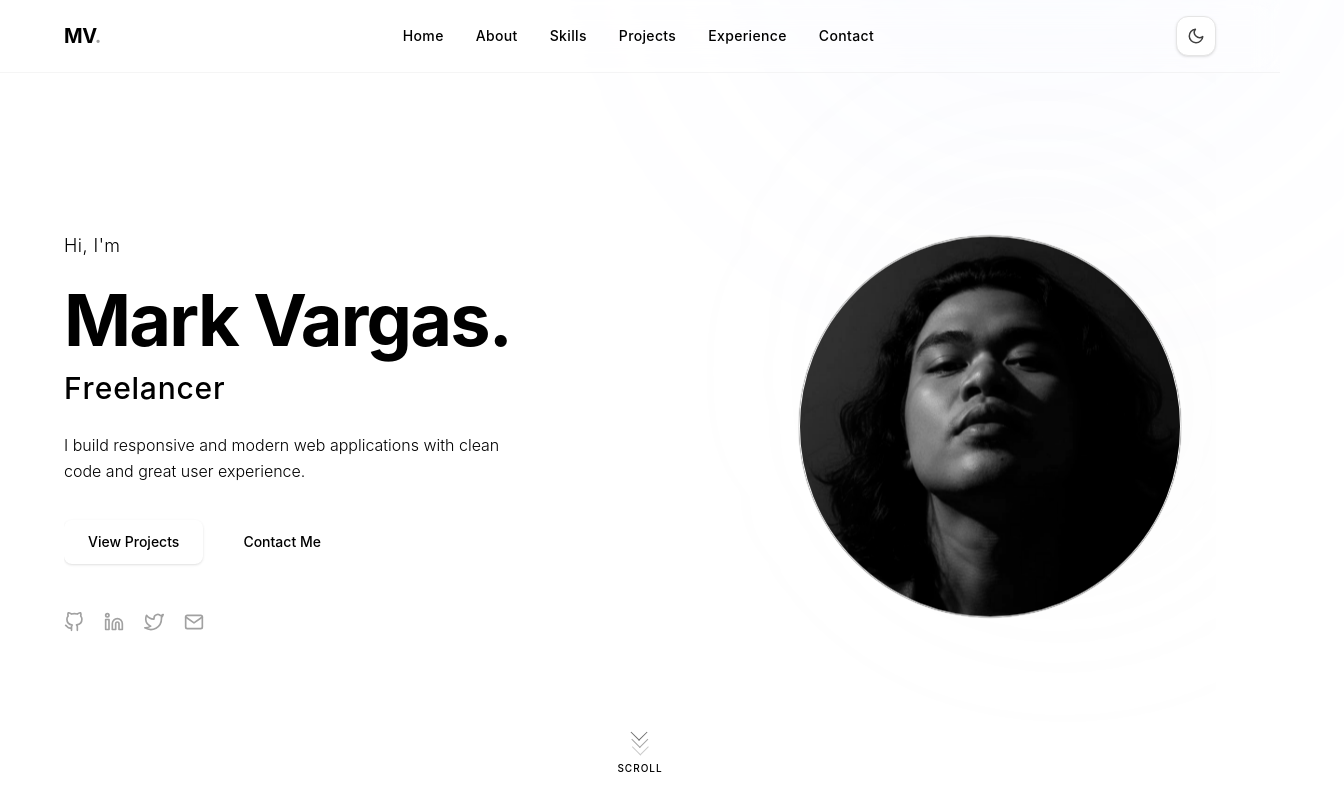
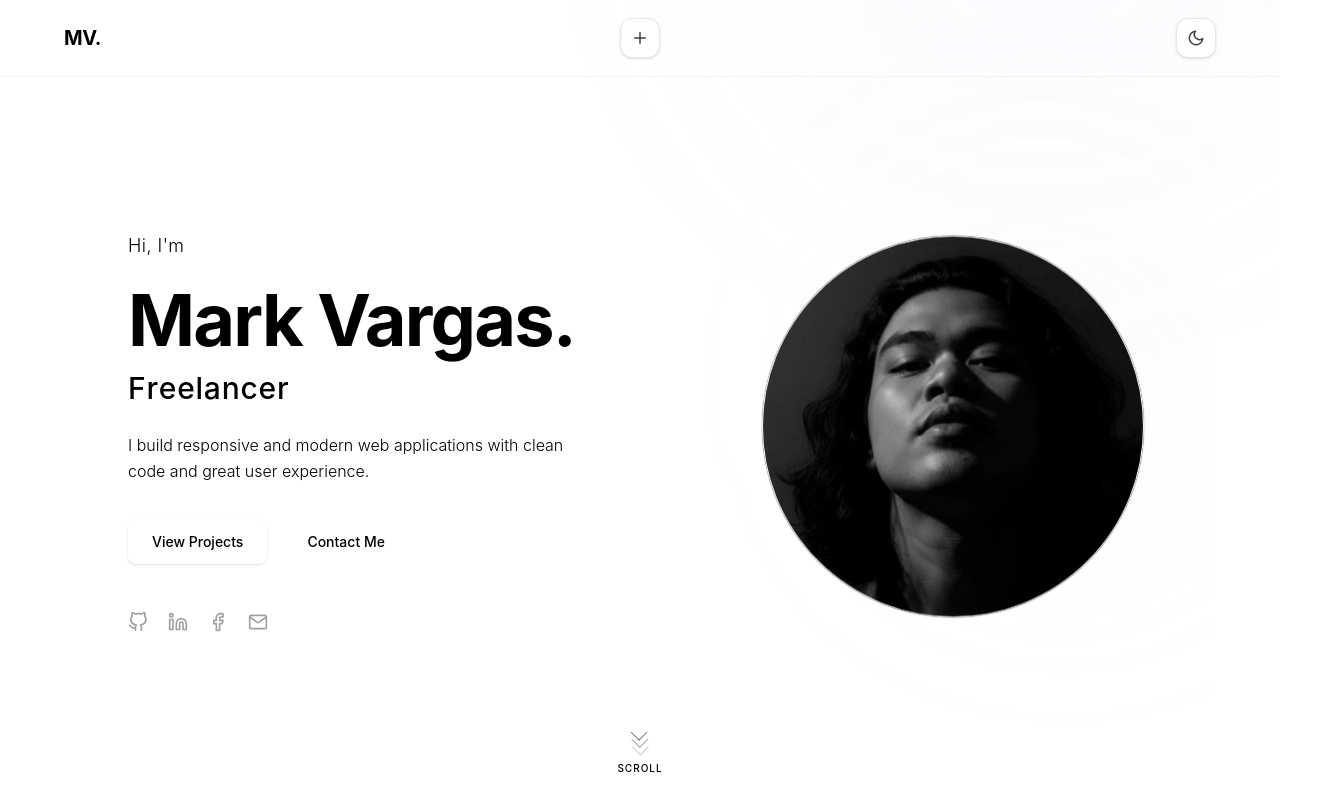
Before and after one commit to Vargas0fficial/personal-portfolio, a React (Vite) app in the folder frontend/: page / in a window 1280 px wide. Shown: the top 800 px of the page, 1344 px wide, since content can reach past the window. Built offline with nearby package versions, Linux system fonts and the light colour scheme; the HTML template or start-up script is replaced by a standard one.

Commit message:
fixed everything under control

```diff
--- a/frontend/src/components/Experience.jsx
+++ b/frontend/src/components/Experience.jsx
@@ -18,8 +18,11 @@ const jobHistory = [
 
 const Experience = () => {
   return (
-    <section id="experience" className="py-24 border-t border-[var(--border-color)]">
-      <div>
+    <section id="experience" className="py-24 border-t border-[var(--border-color)] bg-[var(--bg-primary)]">
+
+      {/* 🌟 FIXED STRUCTURAL GRID WALL: Pinantay ang timeline grid sa master portfolio boundaries */}
+      <div className="w-full max-w-7xl mx-auto px-4 sm:px-8 lg:px-16">
+
         <motion.h2
           initial={{ opacity: 0, y: 15 }}
           whileInView={{ opacity: 1, y: 0 }}
@@ -51,6 +54,7 @@ const Experience = () => {
             </motion.div>
           ))}
         </div>
+
       </div>
     </section>
   );
--- a/frontend/src/components/Hero.jsx
+++ b/frontend/src/components/Hero.jsx
@@ -1,6 +1,6 @@
 import React, { useState, useEffect } from 'react';
 import { motion, AnimatePresence } from 'framer-motion';
-import { FiGithub, FiLinkedin, FiTwitter, FiMail } from 'react-icons/fi';
+import { FiGithub, FiLinkedin, FiFacebook, FiMail } from 'react-icons/fi';
 
 const containerVariants = {
   hidden: { opacity: 0 },
@@ -33,7 +33,7 @@ const Hero = () => {
   useEffect(() => {
     const interval = setInterval(() => {
       setIndex((prevIndex) => (prevIndex + 1) % titles.length);
-    }, 4000); // Papalit bawat 4 segundot
+    }, 4000);
     return () => clearInterval(interval);
   }, []);
 
@@ -42,7 +42,11 @@ const Hero = () => {
 
       <div className="absolute right-[-5%] top-[20%] w-[400px] h-[400px] bg-gradient-to-tr from-neutral-300/10 to-transparent dark:from-neutral-700/5 rounded-full filter blur-[100px] pointer-events-none" />
 
-      <div className="grid grid-cols-1 lg:grid-cols-12 gap-12 items-center w-full relative z-10">
+      {/* 🌟 FIXED INNER CONTAINER WRAPPER:
+          Ito ang magpapatatag ng alignment gar! Eksaktong katapat ng invisible grid wall ng Navbar mo */}
+      <div className="w-full max-w-7xl mx-auto px-4 sm:px-8 lg:px-16 relative z-10">
+
+        <div className="grid grid-cols-1 lg:grid-cols-12 gap-12 items-center w-full">
 
           {/* Left Side Texts & Buttons */}
           <motion.div
@@ -57,35 +61,25 @@ const Hero = () => {
 
             <div className="space-y-3">
               <motion.h1 variants={itemVariants} className="text-5xl md:text-7xl font-bold tracking-tight text-[var(--text-primary)]">
-              Mark Vargas.
+                Mark Vargas<span className="text-[var(--text-primary)]">.</span>
               </motion.h1>
 
-            {/* FIXED CYCLING TYPEWRITER WITH MOVING CURSOR */}
               <motion.h2
                 variants={itemVariants}
                 className="text-2xl md:text-3xl font-medium tracking-wide h-[40px] flex items-center text-[var(--text-primary)]"
               >
                 <AnimatePresence mode="wait">
-                <motion.span
-                  key={index}
-                  className="inline-flex items-center"
-                >
-                  {/* Isa-isang niluluwa ang mga letra */}
+                  <motion.span key={index} className="inline-flex items-center">
                     {titles[index].split("").map((letter, i) => (
                       <motion.span
                         key={i}
                         initial={{ opacity: 0 }}
                         animate={{ opacity: 1 }}
-                      transition={{
-                        delay: i * 0.10, // Bilis ng pag-type
-                        duration: 0.1
-                      }}
+                        transition={{ delay: i * 0.10, duration: 0.1 }}
                       >
                         {letter === " " ? "\u00A0" : letter}
                       </motion.span>
                     ))}
-
-                  {/* Moving Cursor */}
                     <motion.span
                       animate={{ opacity: [0, 1, 0] }}
                       transition={{ repeat: Infinity, duration: 0.8, ease: "easeInOut" }}
@@ -121,8 +115,8 @@ const Hero = () => {
             </motion.div>
 
             <motion.div variants={itemVariants} className="flex items-center gap-5 pt-6 text-xl">
-            {[FiGithub, FiLinkedin, FiTwitter, FiMail].map((Icon, idx) => (
-              <motion.a key={idx} href="#" whileHover={{ y: -4, scale: 1.15 }} className="text-neutral-400 dark:text-neutral-500 transition-colors">
+              {[FiGithub, FiLinkedin, FiFacebook, FiMail].map((Icon, idx) => (
+                <motion.a key={idx} href="" whileHover={{ y: -4, scale: 1.15 }} className="text-neutral-400 dark:text-neutral-500 transition-colors">
                   <Icon />
                 </motion.a>
               ))}
@@ -149,6 +143,7 @@ const Hero = () => {
           </motion.div>
 
         </div>
+      </div>
 
       <motion.div initial={{ opacity: 0 }} animate={{ opacity: 1 }} transition={{ delay: 0.9 }} className="absolute bottom-6 left-1/2 -translate-x-1/2 flex flex-col items-center gap-2">
         <div className="flex flex-col items-center">
--- a/frontend/src/components/Navbar.jsx
+++ b/frontend/src/components/Navbar.jsx
@@ -1,35 +1,106 @@
-import React from 'react';
+import React, { useState } from 'react';
 import { motion, AnimatePresence } from 'framer-motion';
-import { FiSun, FiMoon } from 'react-icons/fi';
+import { FiSun, FiMoon, FiPlus } from 'react-icons/fi';
 
 const Navbar = ({ darkMode, setDarkMode }) => {
+  const [isOpen, setIsOpen] = useState(false);
+  const menuItems = ['Home', 'About', 'Skills', 'Projects', 'Experience', 'Contact'];
+
+  // Animations para sa entry ng listahan ng links
+  const menuVariants = {
+    hidden: { opacity: 0, y: -10, scale: 0.95 },
+    visible: {
+      opacity: 1,
+      y: 0,
+      scale: 1,
+      transition: {
+        staggerChildren: 0.05,
+        delayChildren: 0.1,
+        duration: 0.4,
+        ease: [0.16, 1, 0.3, 1]
+      }
+    },
+    exit: {
+      opacity: 0,
+      y: -10,
+      scale: 0.95,
+      transition: { duration: 0.2, ease: "easeInOut" }
+    }
+  };
+
+  const itemVariants = {
+    hidden: { opacity: 0, y: -5 },
+    visible: { opacity: 1, y: 0, transition: { duration: 0.3 } },
+  };
+
   return (
-    /* FIXED NAVBAR WRAPPER: Nilagyan ng max-w-full at overflow-hidden para panangga sa mobile scroll bugs */
+    <>
+      {/* 🌟 INVISIBLE BACKDROP LAYER:
+          Kapag bukas ang menu at nag-click ka sa labas, automatic itong magsasara gar */}
+      <AnimatePresence>
+        {isOpen && (
+          <div
+            onClick={() => setIsOpen(false)}
+            className="fixed inset-0 w-full h-screen z-30 bg-transparent cursor-default"
+          />
+        )}
+      </AnimatePresence>
+
       <nav className="fixed top-0 left-0 w-full max-w-full z-50 py-4 bg-[var(--bg-primary)]/80 backdrop-blur-md border-b border-neutral-200/40 dark:border-neutral-800/40 transition-colors duration-300 overflow-hidden block">
-
-      {/* FIXED INNER CONTAINER: Inayos ang horizontal padding (px-4 sa mobile, px-8 sa tablet, px-16 sa desktop) */}
-      <div className="w-full max-w-7xl mx-auto px-4 sm:px-8 lg:px-16 flex justify-between items-center">
+        <div className="w-full max-w-7xl mx-auto px-4 sm:px-8 lg:px-16 flex justify-between items-center relative min-h-[44px]">
 
           {/* Brand Initials Logo */}
-        <a href="#" className="text-xl font-bold tracking-tight text-[var(--text-primary)] group">
-          MV<span className="text-neutral-400 group-hover:text-[var(--text-primary)] transition-colors duration-300">.</span>
+          <a href="#" className="text-xl font-bold tracking-tight text-[var(--text-primary)] group z-50">
+            MV<span className="text-[var(--text-primary)]">.</span>
           </a>
 
-        {/* Navigation Items */}
-        <div className="hidden md:flex space-x-8 text-sm font-medium tracking-wide">
-          {['Home', 'About', 'Skills', 'Projects', 'Experience', 'Contact'].map((item) => (
-            <a
+          {/* 🌟 CENTER CONTAINER */}
+          <div className="absolute inset-x-0 top-1/2 -translate-y-1/2 flex justify-center items-center pointer-events-none z-40">
+            <AnimatePresence mode="wait">
+              {!isOpen ? (
+                /* KUNG SARADO: Lilitaw si + Button sa gitna */
+                <motion.button
+                  key="plus-btn"
+                  onClick={() => setIsOpen(true)}
+                  type="button"
+                  initial={{ opacity: 0, scale: 0.8, rotate: -45 }}
+                  animate={{ opacity: 1, scale: 1, rotate: 0 }}
+                  exit={{ opacity: 0, scale: 0.8, rotate: 45 }}
+                  transition={{ duration: 0.25, ease: "easeInOut" }}
+                  className="p-2.5 rounded-xl border border-neutral-200 bg-white text-neutral-700 hover:bg-neutral-50 dark:border-neutral-800 dark:bg-neutral-900 dark:text-neutral-300 dark:hover:bg-neutral-800/60 shadow-sm flex items-center justify-center focus:outline-none cursor-pointer pointer-events-auto"
+                  aria-label="Open Menu"
+                >
+                  <FiPlus size={18} />
+                </motion.button>
+              ) : (
+                /* KUNG BUKAS: Option B — underline style links */
+                <motion.div
+                  key="centered-menu"
+                  variants={menuVariants}
+                  initial="hidden"
+                  animate="visible"
+                  exit="exit"
+                  className="flex items-center gap-1 pointer-events-auto py-1 px-2"
+                >
+                  {menuItems.map((item) => (
+                    <motion.a
                       key={item}
                       href={`#${item.toLowerCase()}`}
-              className="text-[var(--text-secondary)] hover:text-[var(--text-primary)] transition-colors relative group py-1"
+                      onClick={() => setIsOpen(false)}
+                      variants={itemVariants}
+                      whileHover={{ y: 0 }}
+                      className="relative px-3.5 py-2 text-sm font-normal tracking-wide text-[var(--text-secondary)] hover:text-[var(--text-primary)] transition-colors duration-200 after:absolute after:bottom-0.5 after:left-3.5 after:right-3.5 after:h-[1.5px] after:bg-[var(--text-primary)] after:scale-x-0 after:origin-left after:transition-transform after:duration-200 hover:after:scale-x-100"
                     >
                       {item}
-              <span className="absolute bottom-0 left-0 w-0 h-[1.5px] bg-[var(--text-primary)] transition-all duration-300 group-hover:w-full" />
-            </a>
+                    </motion.a>
                   ))}
+                </motion.div>
+              )}
+            </AnimatePresence>
           </div>
 
-        {/* Premium Functional Toggle Controller */}
+          {/* Premium Dark Mode Toggle Switch */}
+          <div className="z-50">
             <button
               onClick={() => setDarkMode(!darkMode)}
               type="button"
@@ -60,9 +131,11 @@ const Navbar = ({ darkMode, setDarkMode }) => {
                 )}
               </AnimatePresence>
             </button>
+          </div>
 
         </div>
       </nav>
+    </>
   );
 };
 
--- a/frontend/src/index.css
+++ b/frontend/src/index.css
@@ -1,4 +1,30 @@
 @import "tailwindcss";
+
+/* ==========================================================================
+   FORCE MOBILE OVERFLOW SHIELD (Tailwind v4.0 Standard) gar
+   ========================================================================== */
+@layer base {
+  html,
+  body {
+    width: 100% !important;
+    max-width: 100vw !important;
+    overflow-x: hidden !important;
+    position: relative !important;
+    margin: 0 !important;
+    padding: 0 !important;
+    scroll-behavior: smooth;
+  }
+
+  /* Panangga sa lahat ng layout wrappers mo laban sa horizontal gaps */
+  main,
+  section,
+  header,
+  footer,
+  div[id] {
+    max-width: 100% !important;
+    overflow-x: hidden !important;
+  }
+}
 
 :root {
   /* ... existings color variables ... */
@@ -119,14 +145,14 @@
   /* ... existing dark color variables ... */
 
   /* ————— Skill Brand Hooks (Dark Mode Overrides) ————— */
-  --v-javascript-text: #f7df1e; /* Correct yellow icon in Dark Mode */
-  --v-react-text: #61dafb; /* Correct cyan text in Dark Mode */
-  --v-nextjs-border: #ffffff; /* White borders for nextjs/vercel */
+  --v-javascript-text: #f7df1e;
+  --v-react-text: #61dafb;
+  --v-nextjs-border: #ffffff;
   --v-nextjs-glow: #ffffff;
   --v-nextjs-text: #ffffff;
-  --v-firebase-text: #ffc90e; /* Correct yellow/amber text in Dark Mode */
+  --v-firebase-text: #ffc90e;
   --v-vercel-border: #ffffff;
   --v-vercel-glow: #ffffff;
   --v-vercel-text: #ffffff;
-  --v-render-text: #46e89d; /* Correct green text in Dark Mode */
+  --v-render-text: #46e89d;
 }
```
Also changed, not shown: frontend/src/components/About.jsx (+8 -1 lines), frontend/src/components/Contact.jsx (+4 -4 lines), frontend/src/components/Projects.jsx (+8 -5 lines). Lines whose indentation alone changed are shown as unchanged.
